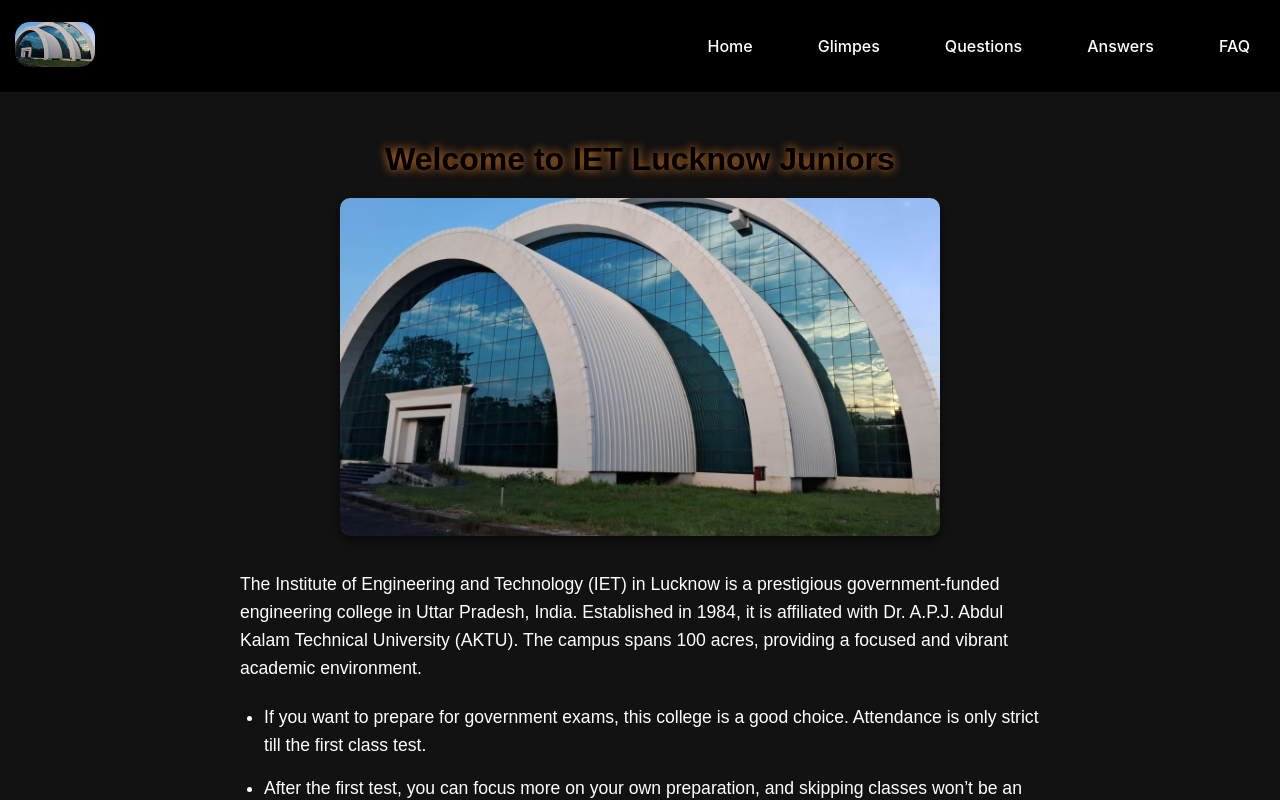
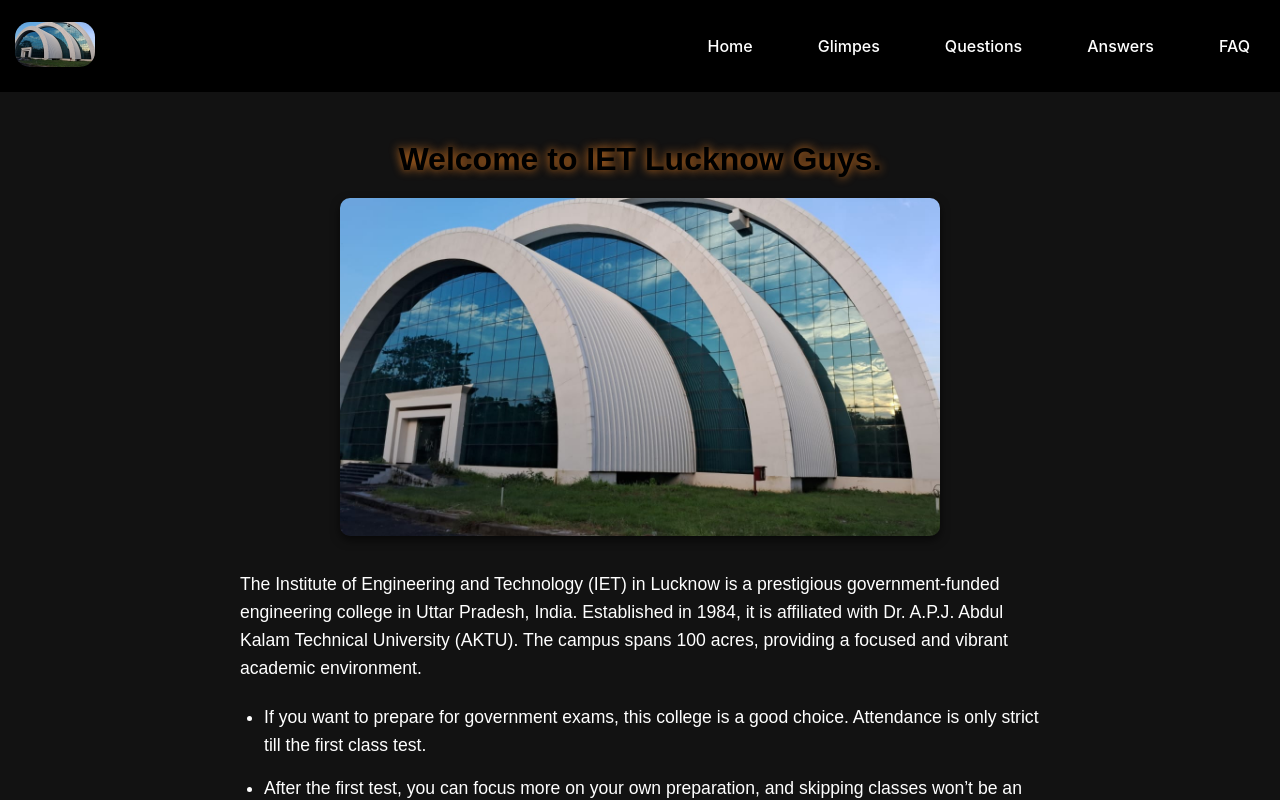
Before and after one commit to yashgupta847/CollegeHelper, a React (Create React App) app in the folder client/: page / in a window 1280 px wide. Shown: the top 800 px of the page. Built offline with nearby package versions, Linux system fonts and the light colour scheme.

Commit message:
Juniors to Guys

```diff
--- a/client/src/components/landingPage.jsx
+++ b/client/src/components/landingPage.jsx
@@ -8,7 +8,7 @@
     <div className="landing-page">
       {/* Header */}
       <header className="landing-header">
-        <h1>Welcome to IET Lucknow Juniors</h1>
+        <h1>Welcome to IET Lucknow Guys.</h1>
       </header>
 
       {/* Image Section */}
```
